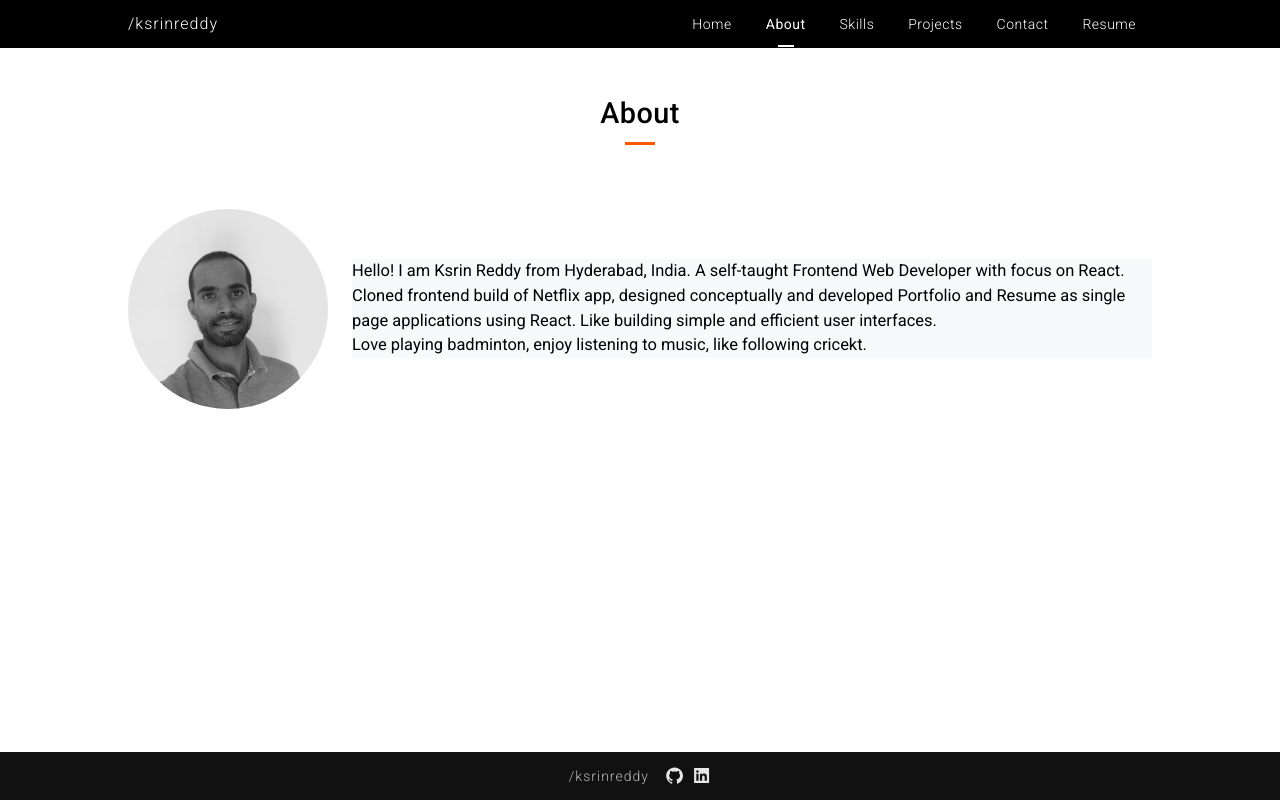
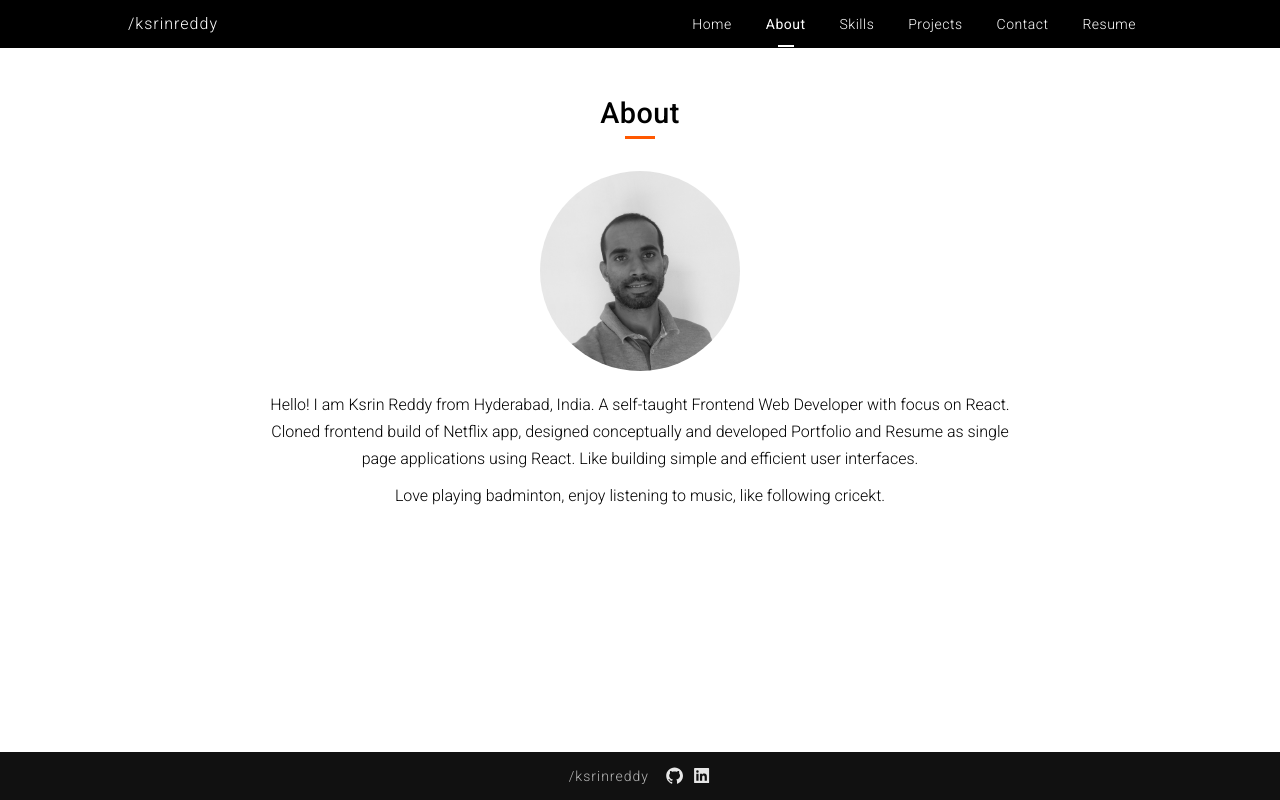
Before and after one commit to ksrinreddy/portfolio, a React (Create React App) app: page /about in a window 1280 px wide. Built offline with nearby package versions, Linux system fonts and the light colour scheme.

Commit message:
modify, add styles of about

```diff
--- a/src/pages/styles-pages/_About.scss
+++ b/src/pages/styles-pages/_About.scss
@@ -9,8 +9,7 @@
     text-align: center;
     font-weight: a.fw(medium);
     letter-spacing: a.ls(xx-small);
-    padding-bottom: a.p(14);
-    margin-bottom: a.m(xx-large);
+    padding-bottom: a.p(8);
     position: relative;
 
     &::after {
@@ -26,18 +25,12 @@
   }
 
   &__wrapper {
-    width: min(90vw, a.px-rem(1024));
+    width: min(90vw, a.px-rem(740));
     margin-inline: auto;
     display: grid;
     row-gap: a.g(medium);
     justify-items: center;
-
-    @include a.mq-up(medium) {
-      grid-template-columns: auto 1fr;
-      column-gap: a.g(large);
-      align-items: center;
-      row-gap: 0;
-    }
+    padding-block: 2rem;
   }
 
   &__img-wrapper {
@@ -76,7 +69,7 @@
     display: flex;
     align-items: center;
     justify-content: center;
-    gap: a.g(base);
+    gap: a.g(small);
   }
 
   &__social-link {
@@ -84,7 +77,8 @@
     align-items: center;
     justify-content: center;
     color: a.$text-white;
-    font-size: a.fs(36);
+
+    font-size: a.fs(28);
     transition: all 300ms ease;
 
     &:hover {
@@ -93,15 +87,19 @@
   }
 
   &__info {
-    background: a.$bg-gray;
-  }
+    display: flex;
+    flex-direction: column;
+    gap: 0.6rem;
 
-  &__info-text {
-    font-size: a.fs(14);
-    text-align: center;
+    p {
+      font-size: a.fs(15);
+      font-weight: a.fw(light);
+      text-align: center;
+      line-height: 1.7;
 
-    @include a.mq-up(medium) {
-      text-align: left;
+      @include a.mq-up(medium) {
+        font-size: a.fs(16);
+      }
     }
   }
 }
--- a/src/styles/css/index.css
+++ b/src/styles/css/index.css
@@ -561,8 +561,7 @@ p {
   text-align: center;
   font-weight: 500;
   letter-spacing: 0.03125rem;
-  padding-bottom: 0.875rem;
-  margin-bottom: 4rem;
+  padding-bottom: 0.5rem;
   position: relative;
 }
 .about__title::after {
@@ -576,20 +575,12 @@ p {
   transform: translateX(-50%);
 }
 .about__wrapper {
-  width: min(90vw, 64rem);
+  width: min(90vw, 46.25rem);
   margin-inline: auto;
   display: grid;
   row-gap: 1.25rem;
   justify-items: center;
-}
-@media screen and (min-width: 48rem) {
-  .about__wrapper {
-    grid-template-columns: auto 1fr;
-    -moz-column-gap: 1.5rem;
-         column-gap: 1.5rem;
-    align-items: center;
-    row-gap: 0;
-  }
+  padding-block: 2rem;
 }
 .about__img-wrapper {
   position: relative;
@@ -623,29 +614,33 @@ p {
   display: flex;
   align-items: center;
   justify-content: center;
-  gap: 1rem;
+  gap: 0.5rem;
 }
 .about__social-link {
   display: flex;
   align-items: center;
   justify-content: center;
   color: #ffffff;
-  font-size: 2.25rem;
+  font-size: 1.75rem;
   transition: all 300ms ease;
 }
 .about__social-link:hover {
   color: #ff5800;
 }
 .about__info {
-  background: #f8f9fa;
+  display: flex;
+  flex-direction: column;
+  gap: 0.6rem;
 }
-.about__info-text {
-  font-size: 0.875rem;
+.about__info p {
+  font-size: 0.9375rem;
+  font-weight: 300;
   text-align: center;
+  line-height: 1.7;
 }
 @media screen and (min-width: 48rem) {
-  .about__info-text {
-    text-align: left;
+  .about__info p {
+    font-size: 1rem;
   }
 }
 
@@ -660,7 +655,7 @@ p {
   text-align: center;
   color: #202124;
   letter-spacing: 0.03125rem;
-  padding-bottom: 0.75rem;
+  padding-bottom: 0.5rem;
   position: relative;
 }
 .projects__title::after {
@@ -693,6 +688,20 @@ p {
 .skills__title {
   text-align: center;
   text-transform: capitalize;
+  font-weight: 500;
+  letter-spacing: 0.03125rem;
+  padding-bottom: 0.5rem;
+  position: relative;
+}
+.skills__title::after {
+  content: "";
+  height: 0.1875rem;
+  width: 1.875rem;
+  background: #ff5800;
+  position: absolute;
+  bottom: 0;
+  left: 50%;
+  transform: translateX(-50%);
 }
 .skills__wrapper {
   width: min(90vw, 64rem);
```
Also changed, not shown: 1 other file (tests, documents, lock files or other folders).
